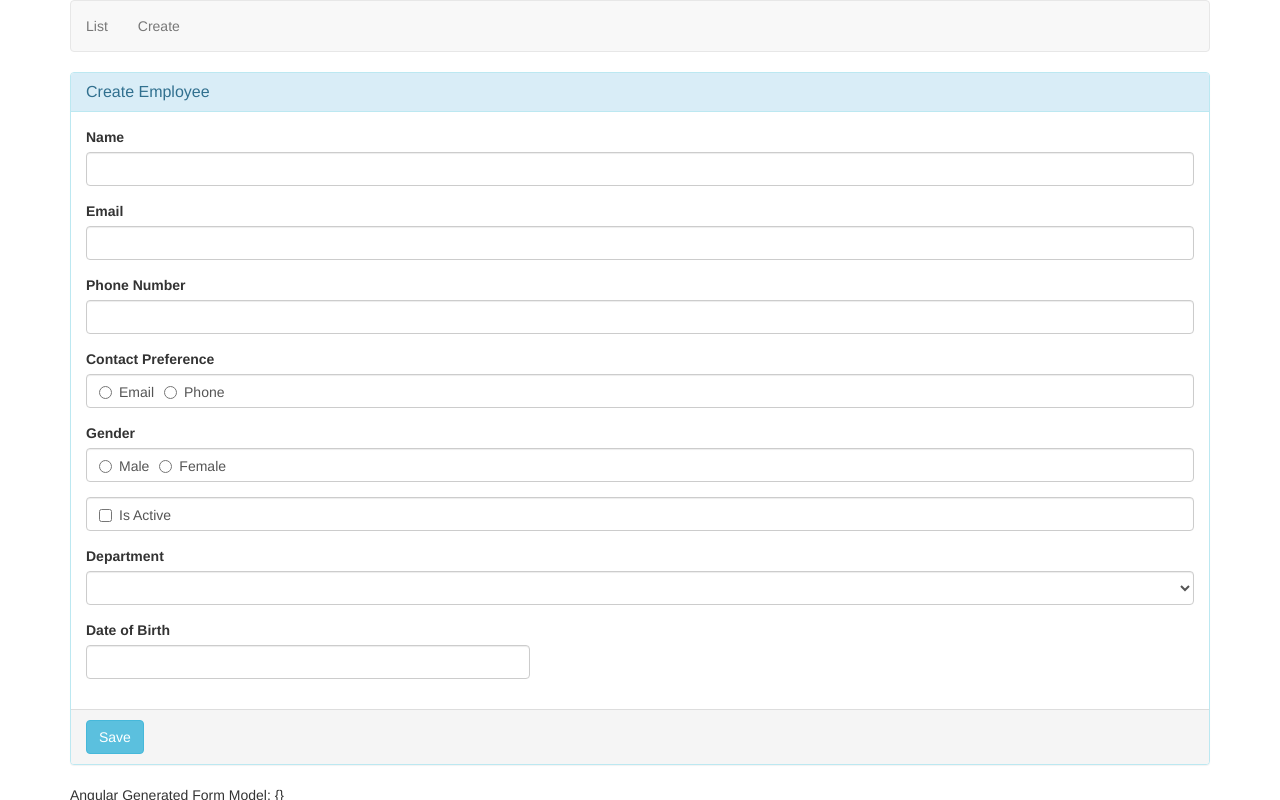
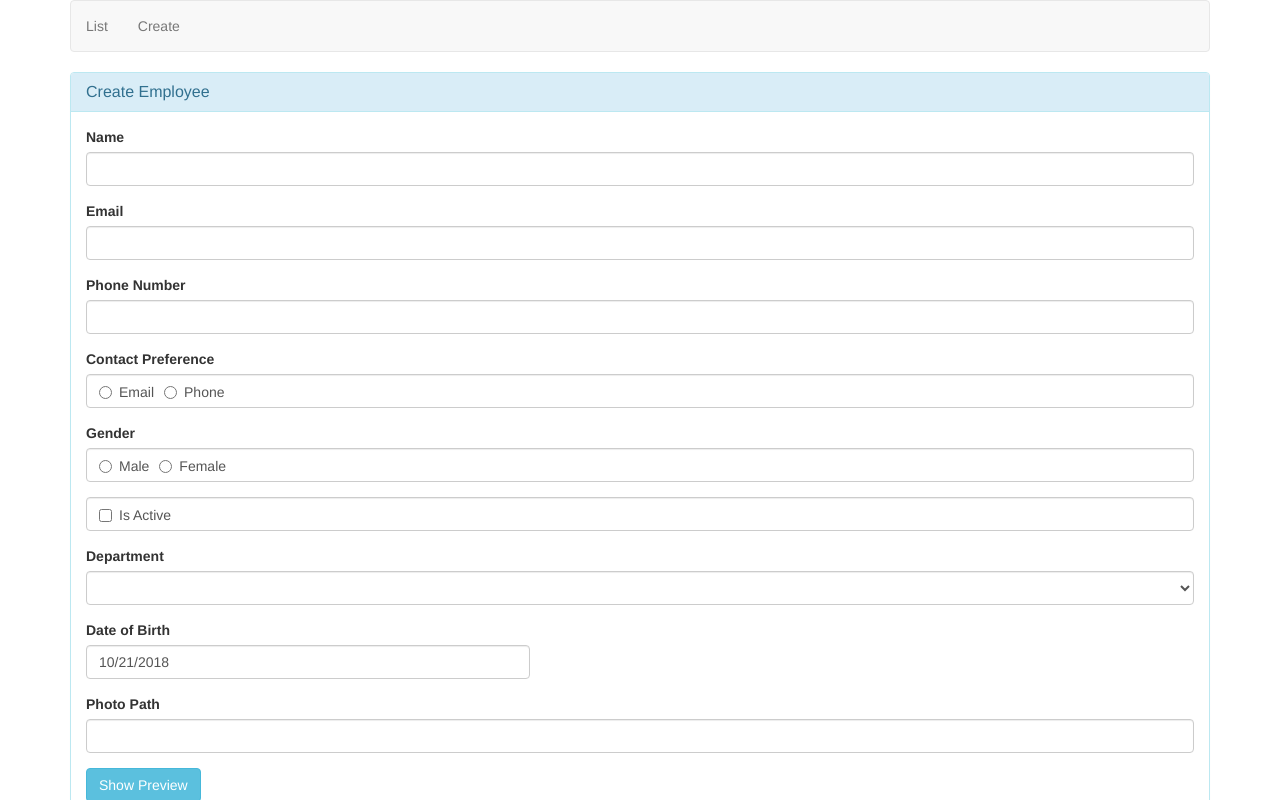
Before and after one commit to Shahriar87/Angular-Project, an Angular app: page /create in a window 1280 px wide. Shown: the top 800 px of the page. Built offline with nearby package versions, Linux system fonts and the light colour scheme.

Commit message:
Name Validation, Class Object submit instead of model submit

```diff
--- a/src/app/employees/create-employee.component.html
+++ b/src/app/employees/create-employee.component.html
@@ -1,33 +1,38 @@
-<form #employeeForm="ngForm" (ngSubmit)="saveEmployee(employeeForm)">
+<form #employeeForm="ngForm" (ngSubmit)="saveEmployee(employee)">
   <div class="panel panel-info">
     <div class="panel-heading">
       <h3 class="panel-title">Create Employee</h3>
     </div>
     <div class="panel-body">
-      <div class="form-group">
-        <label for="name">Name</label>
-        <input id="name" name="name" [(ngModel)]="name" type="text" class="form-control">
+      <div class="form-group"
+      [class.has-error]="name.invalid && name.touched"
+      [class.has-success]="name.valid">
+        <label for="name" class="control-label">Name</label>
+        <input required id="name" name="name" [(ngModel)]="employee.name" #name = "ngModel" type="text" class="form-control">
+        <span class="help-block" *ngIf = "name.invalid && name.touched">
+          Full Name is required
+        </span>
       </div>
 
       <div class="form-group">
         <label for="email">Email</label>
-        <input id="email" name="email" [(ngModel)]="email" type="text" class="form-control">
+        <input required id="email" name="email" [(ngModel)]="employee.email" type="text" class="form-control">
       </div>
 
       <div class="form-group">
         <label for="phoneNumber">Phone Number</label>
-        <input id="phoneNumber" name="phoneNumber" [(ngModel)]="phoneNumber" type="text" class="form-control">
+        <input id="phoneNumber" name="phoneNumber" [(ngModel)]="employee.phoneNumber" type="text" class="form-control">
       </div>
 
       <div class="form-group">
         <label>Contact Preference</label>
         <div class="form-control">
           <label class="radio-inline">
-            <input type="radio" value="email" name="contactPreference" [(ngModel)]="contactPreference">
+            <input type="radio" value="email" name="contactPreference" [(ngModel)]="employee.contactPreference">
             Email
           </label>
           <label class="radio-inline">
-            <input type="radio" value="phone" name="contactPreference" [(ngModel)]="contactPreference">
+            <input type="radio" value="phone" name="contactPreference" [(ngModel)]="employee.contactPreference">
             Phone
           </label>
         </div>
@@ -37,11 +42,11 @@
         <label>Gender</label>
         <div class="form-control">
           <label class="radio-inline">
-            <input type="radio" value="male" name="gender" [(ngModel)]="gender">
+            <input type="radio" value="male" name="gender" [(ngModel)]="employee.gender">
             Male
           </label>
           <label class="radio-inline">
-            <input type="radio" value="female" name="gender" [(ngModel)]="gender">
+            <input type="radio" value="female" name="gender" [(ngModel)]="employee.gender">
             Female
           </label>
         </div>
@@ -50,7 +55,7 @@
       <div class="form-group">
         <div class="form-control">
           <label class="checkbox-inline">
-            <input type="checkbox" name="isActive" [(ngModel)]="isActive">
+            <input type="checkbox" name="isActive" [(ngModel)]="employee.isActive">
             Is Active
           </label>
         </div>
@@ -60,7 +65,7 @@
         <label for="department">
           Department
         </label>
-        <select id="department" name="department" [(ngModel)]="department" class="form-control">
+        <select id="department" name="department" [(ngModel)]="employee.department" class="form-control">
           <option *ngFor="let dept of departments" [value]="dept.id">
             {{dept.name}}
           </option>
@@ -70,16 +75,34 @@
       <div class="row">
         <div class="form-group col-md-5">
           <label for="dateOfBirth">Date of Birth</label>
-          <input id="dateOfBirth" name="dateOfBirth" [(ngModel)]="dateOfBirth" placement="right" type="text" bsDatepicker [bsConfig]="datePickerConfig"
-            class="form-control">
+          <input id="dateOfBirth" name="dateOfBirth" [(ngModel)]="employee.dateOfBirth" placement="right" type="text"
+            bsDatepicker [bsConfig]="datePickerConfig" class="form-control">
         </div>
+      </div>
+
+      <div class="form-group">
+        <label for="photoPath">Photo Path</label>
+        <input id="photoPath" name="photoPath" [(ngModel)]="employee.photoPath" type="text" class="form-control">
+      </div>
+
+      <div class="form-group">
+        <button type="button" (click) = "togglePhotoPreview()" class="btn btn-info">
+          {{ previewPhoto? "Hide ":"Show " }} Preview
+        </button>
+      </div>
+
+      <div class="form-group">
+        <img [src]="employee.photoPath" height="200" width="200" *ngIf="previewPhoto"/>
       </div>
 
     </div>
     <div class="panel-footer">
-      <button type="submit" class="btn btn-info">Save</button>
+      <button type="submit" class="btn btn-info" [disabled]= "employeeForm.invalid">Save</button>
     </div>
   </div>
 </form>
 
 Angular Generated Form Model: {{ employeeForm.value | json }}
+<br/>
+<br/>
+Our Employee Model: {{employee | json}}
--- a/src/app/employees/create-employee.component.ts
+++ b/src/app/employees/create-employee.component.ts
@@ -1,6 +1,7 @@
 import { Component, OnInit } from '@angular/core';
 import { NgForm } from '@angular/forms';
 import { Department } from '../models/department.model';
+import { Employee } from '../models/employee.model';
 import { BsDatepickerConfig } from 'ngx-bootstrap/datepicker';
 
 @Component({
@@ -10,7 +11,20 @@
 })
 export class CreateEmployeeComponent implements OnInit {
 
+  previewPhoto = false;
   datePickerConfig: Partial<BsDatepickerConfig>;
+  employee: Employee = {
+    id: null,
+    name: null,
+    gender: null,
+    email: null,
+    phoneNumber: null,
+    contactPreference: null,
+    dateOfBirth: new Date(),
+    department: null,
+    isActive: null,
+    photoPath: null,
+  };
   departments: Department[] = [
     { id: 1, name: 'Help Desk' },
     { id: 2, name: 'HR' },
@@ -24,13 +38,17 @@
       containerClass: 'theme-blue',
       showWeekNumbers: false
     });
+  };
+
+  togglePhotoPreview() {
+    this.previewPhoto = !this.previewPhoto;
+  };
+
+  ngOnInit() {;
   }
 
-  ngOnInit() {
-  }
-
-  saveEmployee(empForm: NgForm): void {
-    console.log(empForm);
-  }
+  saveEmployee(newEmployee: Employee): void {
+    console.log(newEmployee);
+  };
 
 }
```
